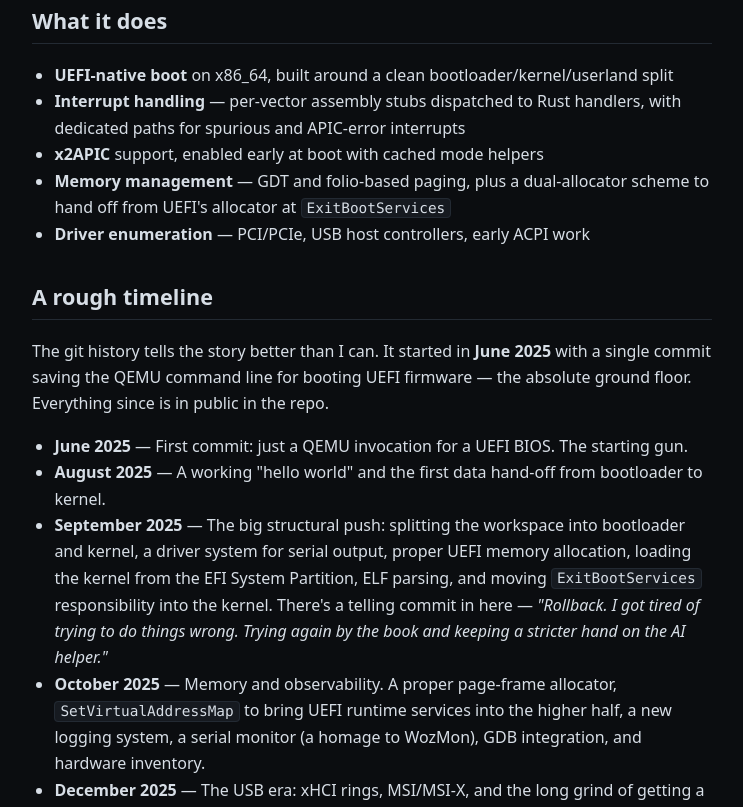
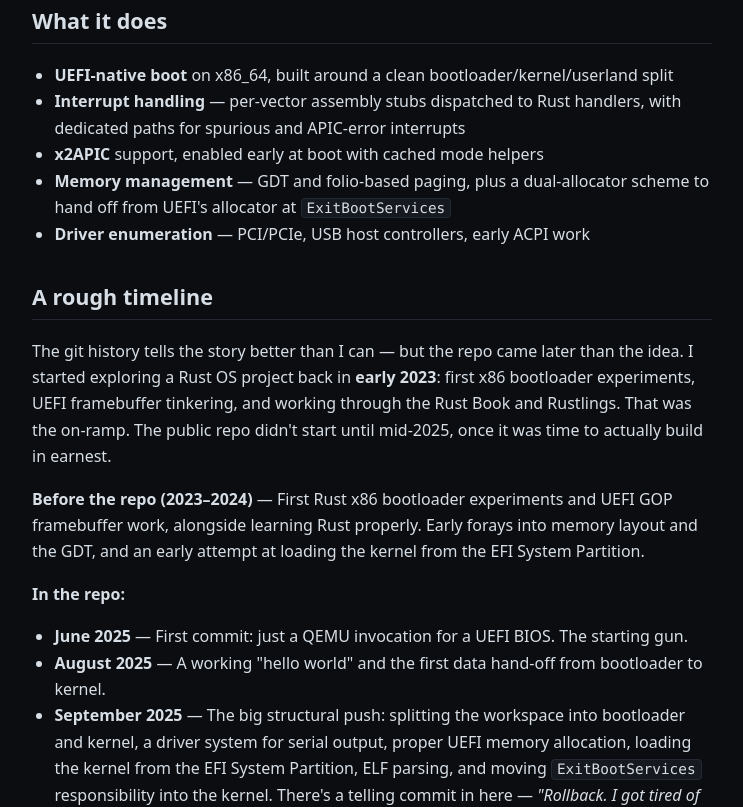
Before and after one commit to emilf/emilf.github.io, an Eleventy site: page src/projects/theseusos.md in a window 1280 px wide. Shown: the part 549-1356 px from the top of the page, without its empty margins (268-1011 px from the left). Built offline with nearby package versions, Linux system fonts and the light colour scheme; Eleventy itself is replaced by a stand-in of ours; files that its build step writes are made by us from their sources.

Commit message:
TheseusOS: add pre-repo 2023 origin to the timeline

```diff
--- a/src/projects/theseusos.md
+++ b/src/projects/theseusos.md
@@ -19,7 +19,11 @@ I keep my hands off the implementation on purpose, even when I could do it faste
 
 ## A rough timeline
 
-The git history tells the story better than I can. It started in **June 2025** with a single commit saving the QEMU command line for booting UEFI firmware — the absolute ground floor. Everything since is in public in the repo.
+The git history tells the story better than I can — but the repo came later than the idea. I started exploring a Rust OS project back in **early 2023**: first x86 bootloader experiments, UEFI framebuffer tinkering, and working through the Rust Book and Rustlings. That was the on-ramp. The public repo didn't start until mid-2025, once it was time to actually build in earnest.
+
+**Before the repo (2023–2024)** — First Rust x86 bootloader experiments and UEFI GOP framebuffer work, alongside learning Rust properly. Early forays into memory layout and the GDT, and an early attempt at loading the kernel from the EFI System Partition.
+
+**In the repo:**
 
 - **June 2025** — First commit: just a QEMU invocation for a UEFI BIOS. The starting gun.
 - **August 2025** — A working "hello world" and the first data hand-off from bootloader to kernel.
```
